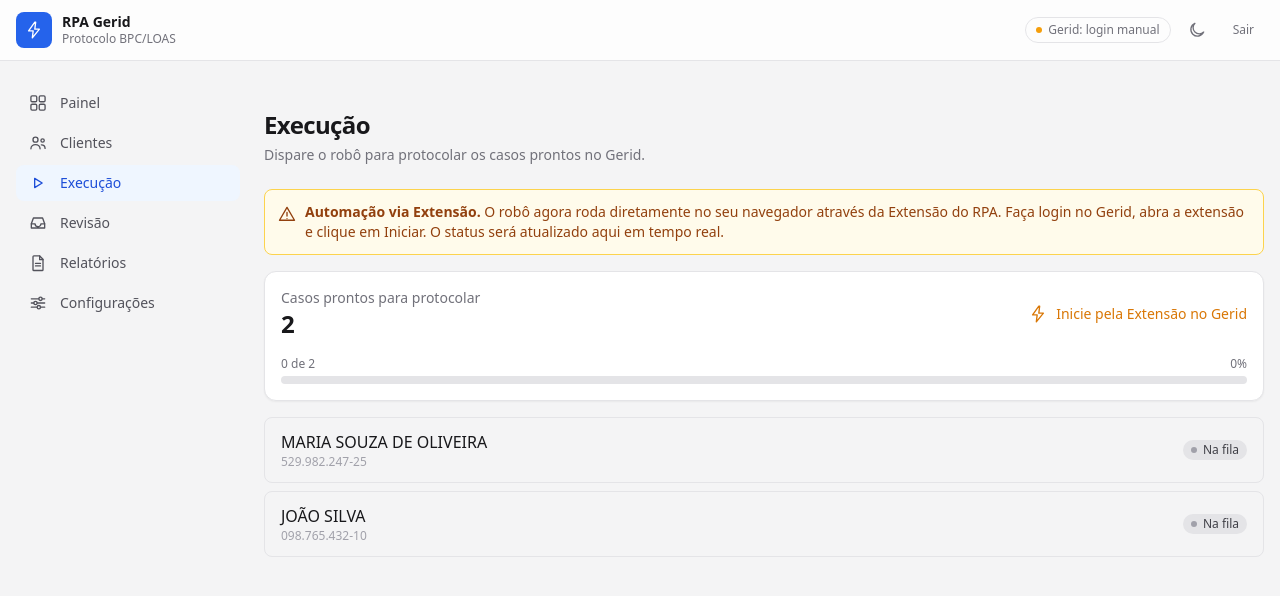
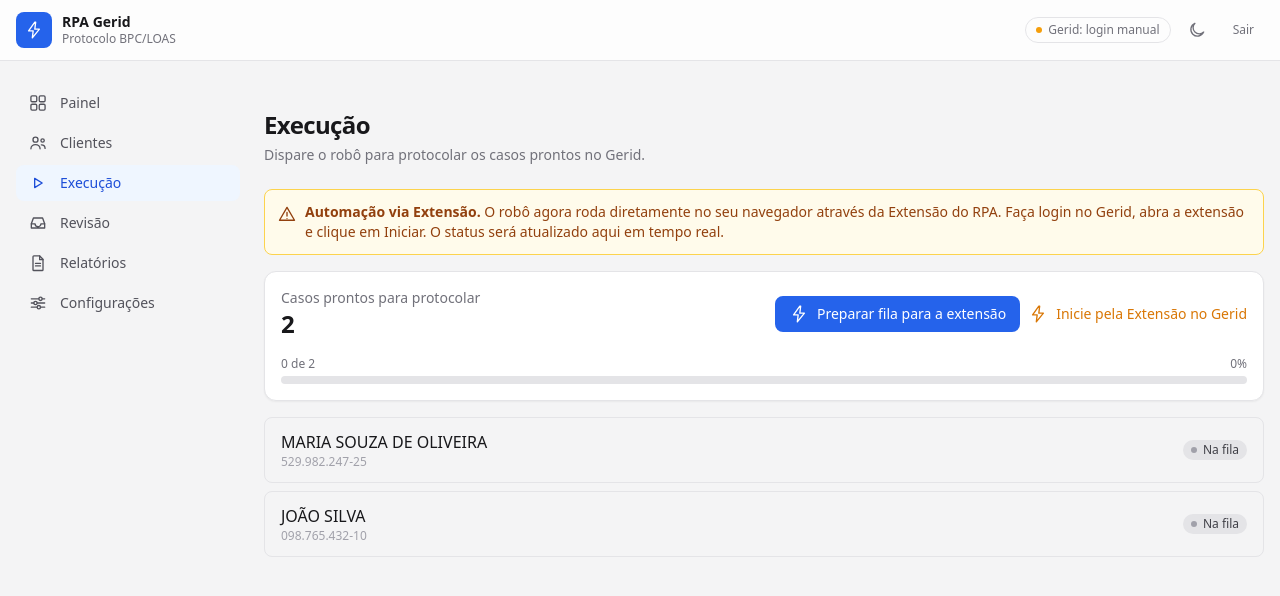
Before and after one commit to joaouli123/RPA-gerid, a Next.js app: page /execucao in a window 1280 px wide. Shown: the top 596 px of the page. Built offline with nearby package versions, Linux system fonts and the light colour scheme.

Commit message:
fix(execucao): permitir preparar fila da extensao

```diff
--- a/components/dominio/ExecucaoProgresso.tsx
+++ b/components/dominio/ExecucaoProgresso.tsx
@@ -159,6 +159,12 @@
               </Botao>
             )}
             {!rodando && !concluida && casos.length > 0 && (
+              <Botao onClick={disparar} disabled={iniciando}>
+                <Icone nome="raio" className="h-4 w-4" />
+                {iniciando ? 'Preparando fila...' : 'Preparar fila para a extensão'}
+              </Botao>
+            )}
+            {!rodando && !concluida && casos.length > 0 && (
               <div className="text-sm font-medium text-amber-600 dark:text-amber-400 flex items-center gap-2">
                 <Icone nome="raio" className="h-4 w-4" />
                 Inicie pela Extensão no Gerid
```
